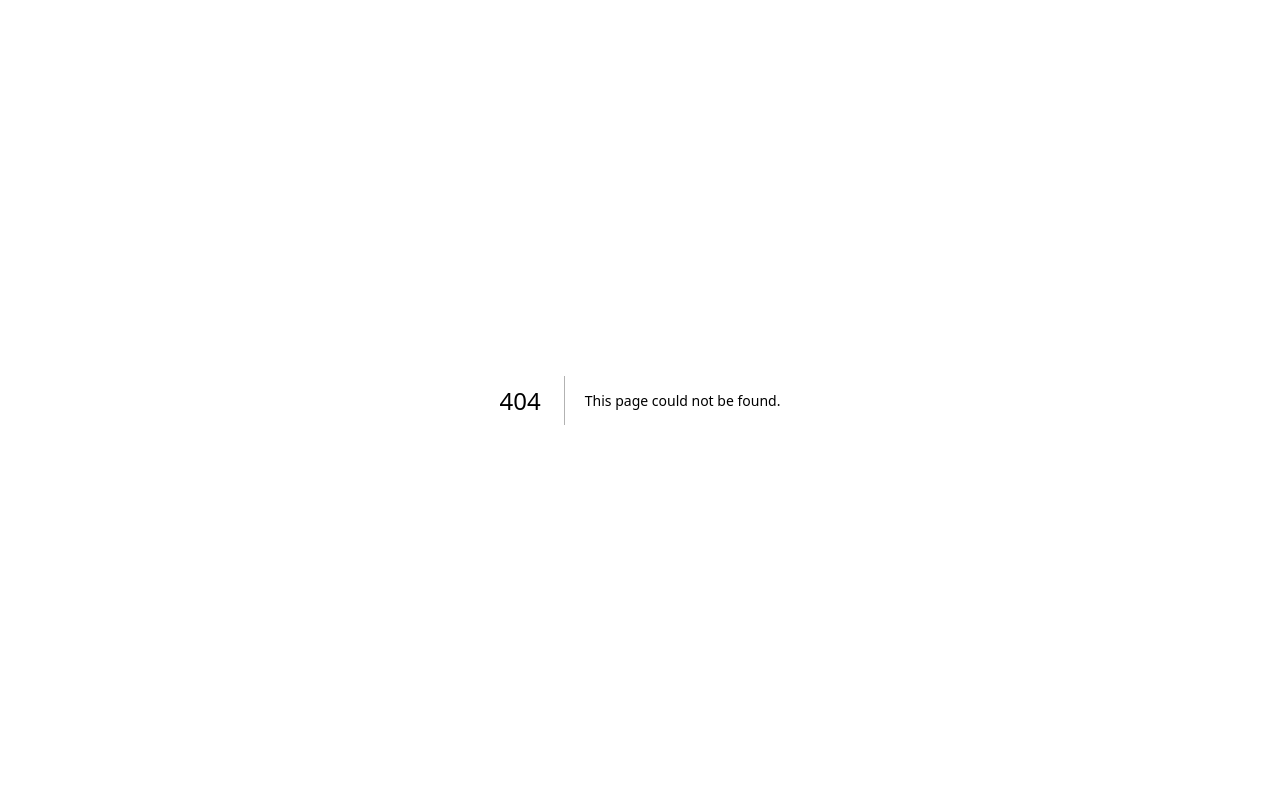
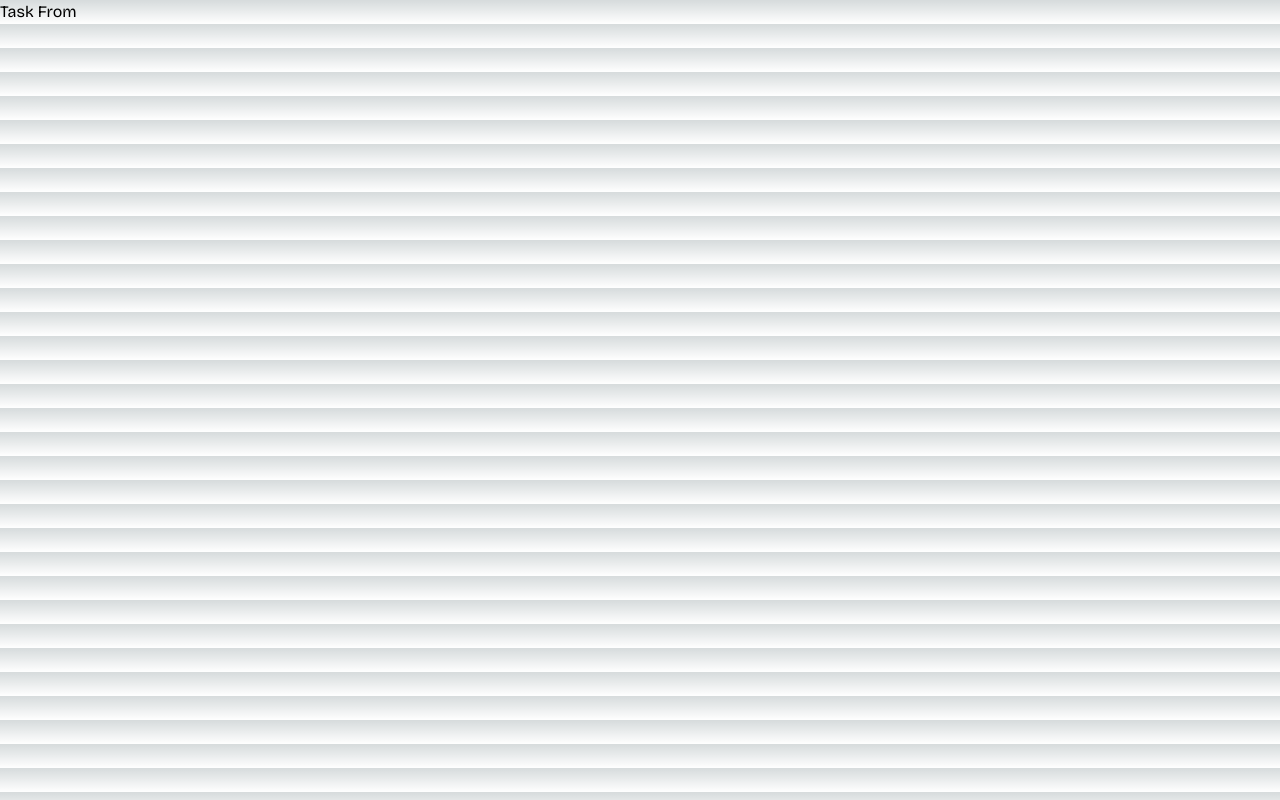
Before and after one commit to VivianaS14/next-todo-app, a Next.js app: page /new in a window 1280 px wide. Before the commit this address had no page. Built offline with nearby package versions, Linux system fonts and the light colour scheme.

Commit message:
feat (edit): add edit page for edit each task by id

```diff
--- /dev/null
+++ b/app/new/page.tsx
@@ -0,0 +1,7 @@
+export default function page() {
+  return (
+    <div>
+      <h1>Task From</h1>
+    </div>
+  );
+}
```
